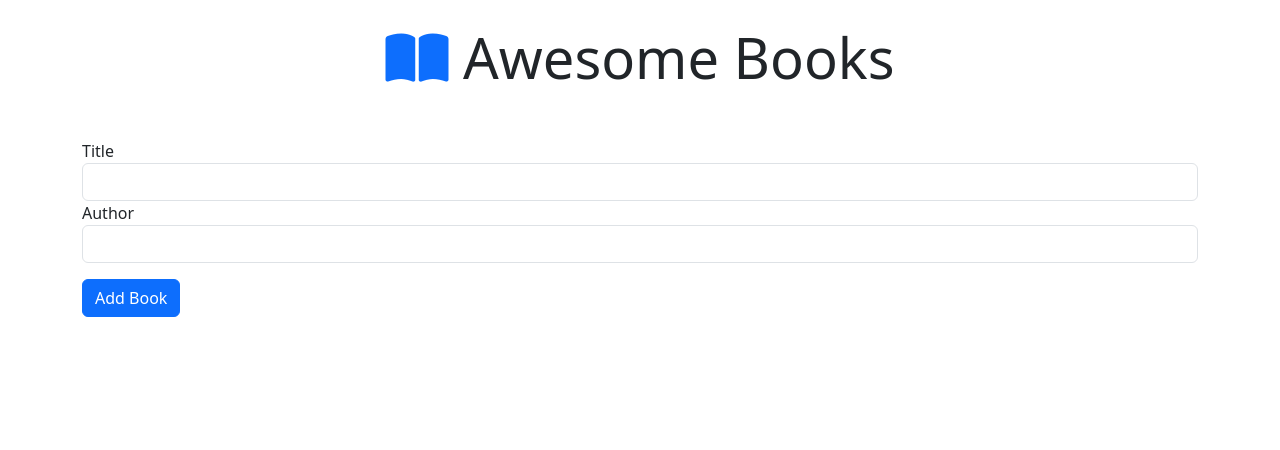
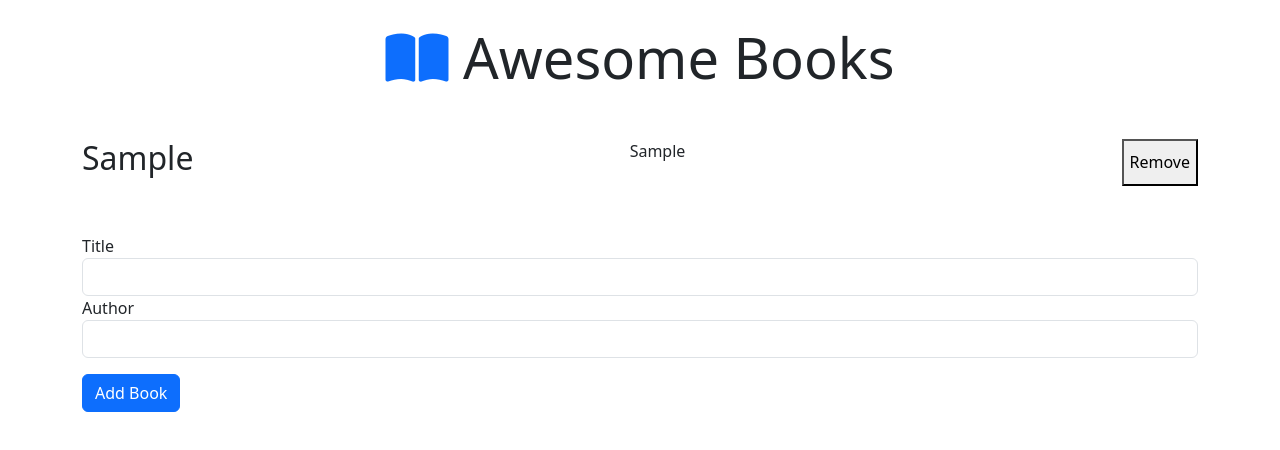
Before and after one commit to AbuTalha3/AwesomeBooksList, a website: page index.html in a window 1280 px wide. Both pictures are taken after typing "Sample", "Sample" into the empty fields and a click on the input "Add Book". Drawn offline with nearby package versions, Linux system fonts and the light colour scheme.

Commit message:
Render book list, and created remove book functions, plus data persist in local storage

```diff
--- a/app.js
+++ b/app.js
@@ -2,13 +2,17 @@
 const AddBookBtn = document.querySelector('.addBook');
 const bookTitle = document.querySelector('#title');
 const bookAuthor = document.querySelector('#author');
+const booksContainer = document.querySelector('.booksContainer');
 
 // Decalre bookCollections array
-const bookCollections = [];
+const bookCollections = JSON.parse(window.localStorage.getItem('books')) || [];
 
 // Decalre a addBooks function, push the value of title and author in the bookCollection array
 function addBooks() {
-  bookCollections.push({ title: bookTitle.value, author: bookAuthor.value });
+  bookCollections.push({
+    title: bookTitle.value,
+    author: bookAuthor.value,
+  });
 }
 
 // Decalre a clearInput function, to clear the input value unpon clicking the button
@@ -17,10 +21,53 @@ function clearInput() {
   bookAuthor.value = '';
 }
 
+// Save bookCollections to localstorage
+function saveBooks() {
+  window.localStorage.setItem('books', JSON.stringify(bookCollections));
+}
+
 // Add eventListener to the button, to run each both functions everytime the button is clicked
 AddBookBtn.addEventListener('click', (e) => {
   e.preventDefault();
   addBooks();
+  saveBooks();
+  renderBooks();
   clearInput();
-  console.log(bookCollections);
 });
+
+function removeBook(id) {
+  const indexOfBookToRemove = bookCollections.filter((book) => book.id === id);
+
+  if (indexOfBookToRemove !== -1) {
+    bookCollections.splice(indexOfBookToRemove, 1);
+    saveBooks();
+    renderBooks();
+  }
+}
+
+function renderBooks() {
+  const storedBooks = JSON.parse(window.localStorage.getItem('books'));
+
+  if (storedBooks) {
+    let displayBook = storedBooks.map(
+      (book, index) =>
+        `
+            <article class="d-flex flex-row justify-content-between">
+
+            <h2> ${book.title} </h2>
+            <p> ${book.author} </p>
+
+            <button onclick="removeBook(${index})" class="removeBtn"> Remove </button>
+
+            </article>
+
+            `,
+    );
+
+    booksContainer.innerHTML = displayBook.join('');
+  }
+}
+
+window.addEventListener('DOMContentLoaded', () => {
+  renderBooks();
+});
--- a/index.html
+++ b/index.html
@@ -20,6 +20,9 @@
       <h1 class="display-4 text-center">
         <i class="fas fa-book-open text-primary"></i> Awesome Books
       </h1>
+
+      <section class="booksContainer mt-5"></section>
+
       <form id="book-form mt-5 ">
         <div class="form-group mt-5">
           <label for="title">Title</label>
```
